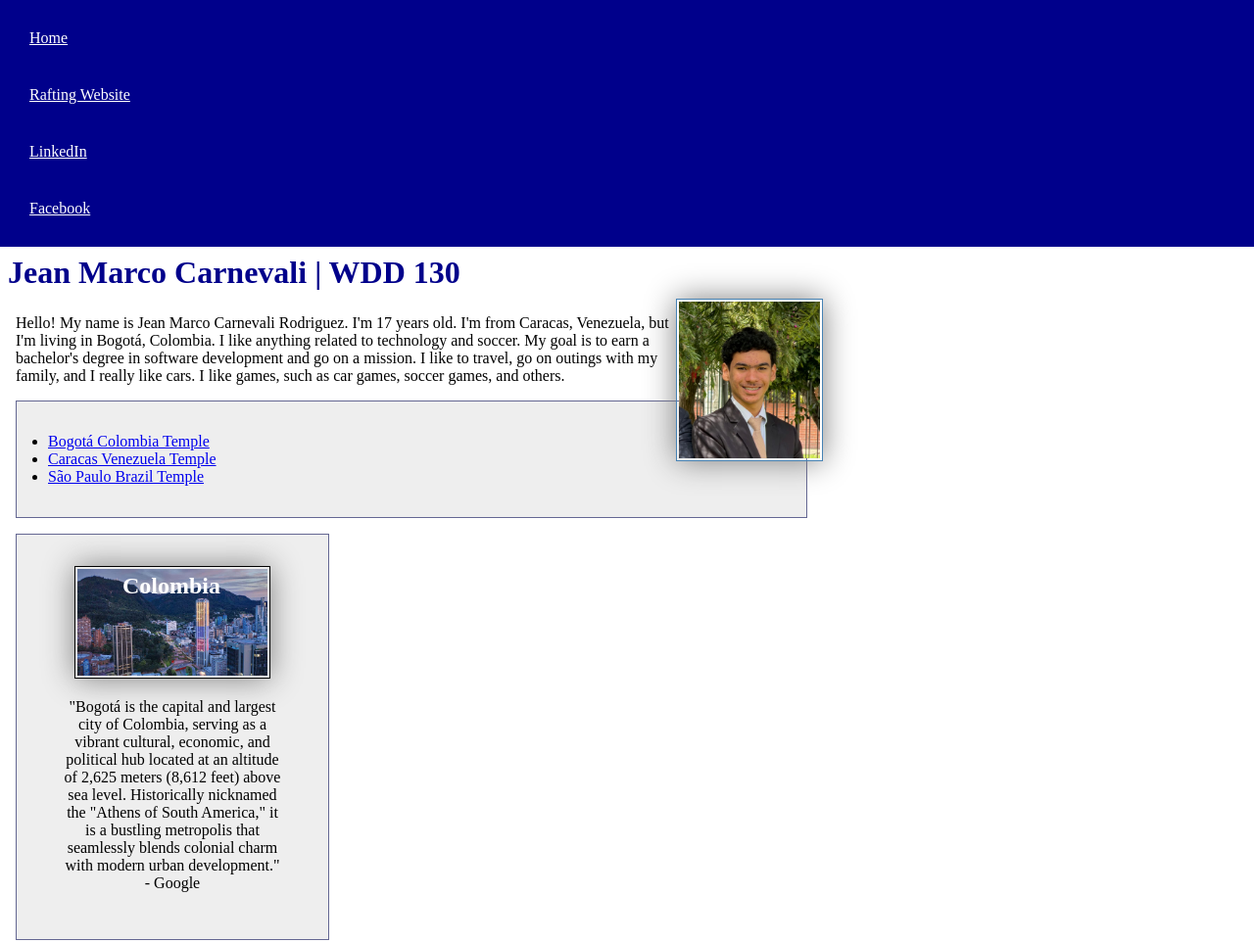
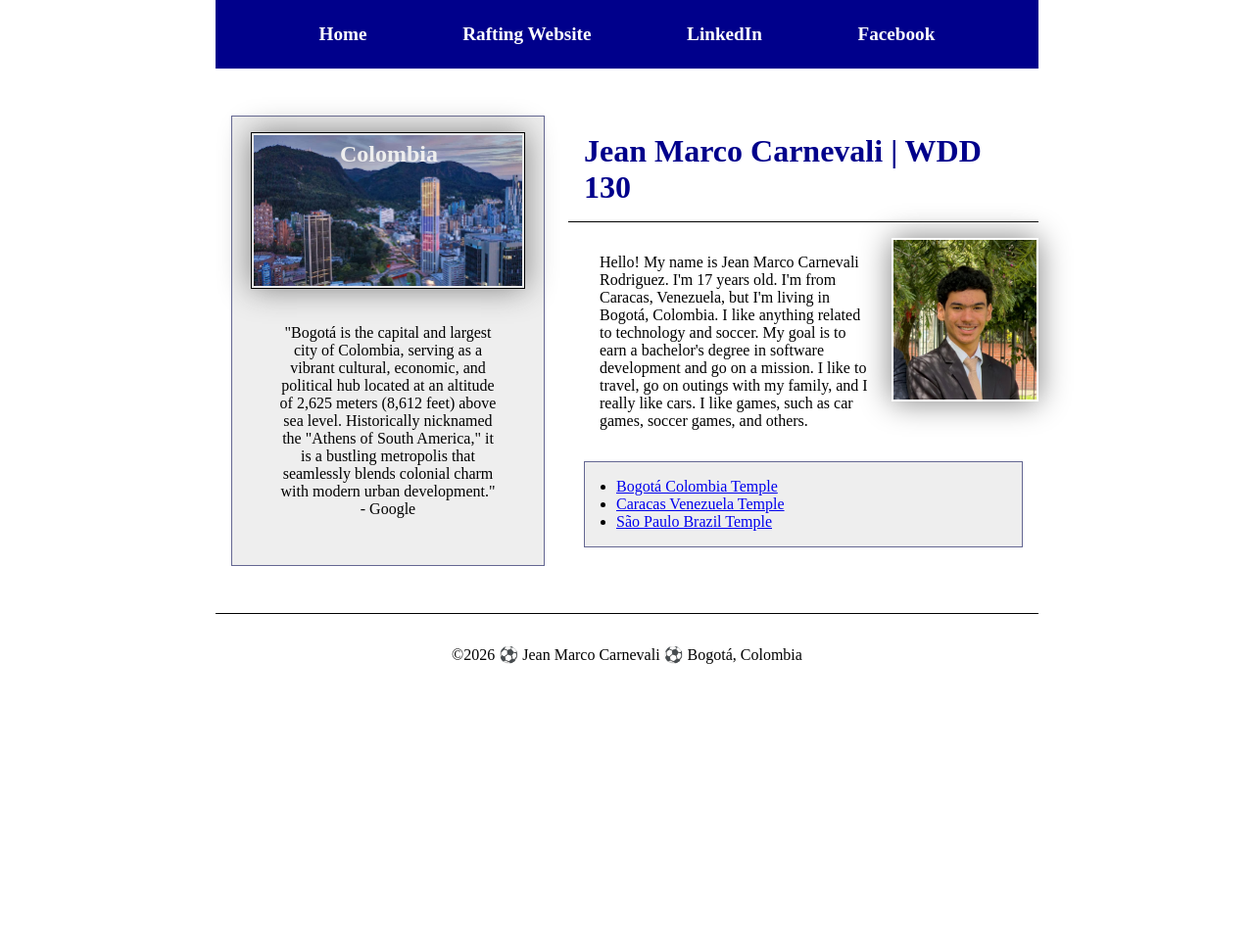
Before and after one commit to jean-m-carnevali/wdd130, a plain HTML site: page index.html in a window 1280 px wide. Shown: the top 963 px of the page at 98% size. After the commit the page ends 800 px from the top, so only its background shows below. Drawn offline with Linux system fonts and the light colour scheme.

Commit message:
W04 Code Along Home Page

```diff
--- a/index.html
+++ b/index.html
@@ -20,15 +20,18 @@
             <a href="https://facebook.com.">Facebook</a>
         </nav>
     </header>
-
+    <div class="grid">
         <main>
             <h1>Jean Marco Carnevali | WDD 130</h1>
             <img src="images/profile.jpg" alt="Hello,my name is Jean Marco Carnevali" width="200">
             <p>Hello! My name is Jean Marco Carnevali Rodriguez. I'm 17 years old. I'm from Caracas,
-            Venezuela, but I'm living in Bogotá, Colombia. I like anything related to technology and
+                Venezuela, but I'm living in Bogotá, Colombia. I like anything related to technology
+                and
                 soccer. My
-            goal is to earn a bachelor's degree in software development and go on a mission. I like
-            to travel, go on outings with my family, and I really like cars. I like games, such as
+                goal is to earn a bachelor's degree in software development and go on a mission. I
+                like
+                to travel, go on outings with my family, and I really like cars. I like games, such
+                as
                 car
                 games, soccer games, and others.
             </p>
@@ -55,6 +58,8 @@
                 blends colonial
                 charm with modern urban development." - Google</p>
         </aside>
+    </div>
+
     <footer>
         <p>©2026 ⚽ Jean Marco Carnevali ⚽ Bogotá, Colombia</p>
     </footer>
--- a/styles/styles.css
+++ b/styles/styles.css
@@ -13,16 +13,25 @@
 }
 
 main {
+    grid-column: 2/3;
+    margin: 1rem 0;
+}
+
+header,
+.grid,
+footer {
     max-width: 840px;
+    margin: 0 auto;
 }
 
 main img {
     width: var(--img-width);
     height: var(--img-heigth);
-    border: 1px solid steelblue;
+    border: 1px var(--primary-color);
     padding: 2px;
     box-shadow: var(--box-shadow);
     float: right;
+    margin: 1rem 0 1rem 1rem;
 }
 
 aside {
@@ -33,34 +42,47 @@ aside {
     background-color: #eee;
     color: #333;
     text-align: var(--text-align);
+    width: 20em;
+    text-align: center;
+    position: relative;
+    grid-column: 1 / 2;
+    grid-row: 1 / 2;
 }
 
 aside h2 {
     position: absolute;
-    top: 585px;
-    left: 125px;
-    color: white;
+    max-width: 20rem;
+    top: 25px;
+    left: 110px;
+    color: #eee;
 }
 
 aside img {
-    width: 200px;
+    width: 280px;
     height: var(--img-heigth);
 }
 
 nav {
     background-color: var(--primary-color);
-    padding: 10px;
+    padding: 1rem;
+    display: flex;
+    justify-content: space-evenly;
+    align-items: center;
 }
 
 nav a {
-    color: white;
     display: block;
-    padding: 20px;
+    padding: 0.5rem;
+    text-decoration: none;
+    font-size: 1.2rem;
+    font-weight: 700;
+    color: #fff;
 }
 
 h1 {
     color: var(--primary-color);
-    padding: .5rem;
+    padding: 1rem;
+    border-bottom: 1px solid #000;
 }
 
 img {
@@ -72,7 +94,7 @@ img {
 }
 
 p {
-    margin: 1rem;
+    margin: 2rem;
 }
 
 footer {
@@ -86,16 +108,19 @@ footer {
 .box {
     margin: 1rem;
     border: 1px solid rgba(5, 10, 82, 0.589);
-    padding: 2rem;
+    padding: 1rem;
     background-color: #eee;
     color: #000;
-}
-
-aside {
-    width: 20em;
-    text-align: center;
 }
 
 .indent {
     padding-left: 2rem;
 }
+
+.grid {
+    display: grid;
+    align-items: center;
+    gap: .5rem;
+    margin-top: 2rem;
+    margin-bottom: 2rem;
+}
--- a/week04/styles/layout-exercises.css
+++ b/week04/styles/layout-exercises.css
@@ -23,19 +23,21 @@ div {
 
 .flex {
     background-color: #aba;
-    /* write declarations here */
-
+    display: flex;
+    justify-content: center;
+    align-items: center;
 }
 
 .grid {
     background-color: #abb;
-    /* enter declarations here */
-
+    display: grid;
+    place-items: center;
 }
 
 .container2 {
-    /* write declarations here */
-
+    display: flex;
+    flex-wrap: wrap;
+    justify-content: space-around;
 }
 
 .two {
@@ -44,13 +46,12 @@ div {
 }
 
 .container3 {
-    /* write declarations here */
-
+    display: grid;
+    grid-template-columns: repeat(3, 1fr);
 }
 
 .columns-3 {
-    /* write declaration here */
-
+    grid-column: span 3;
 }
 
 .three {
```
Lines whose indentation alone changed are shown as unchanged.
